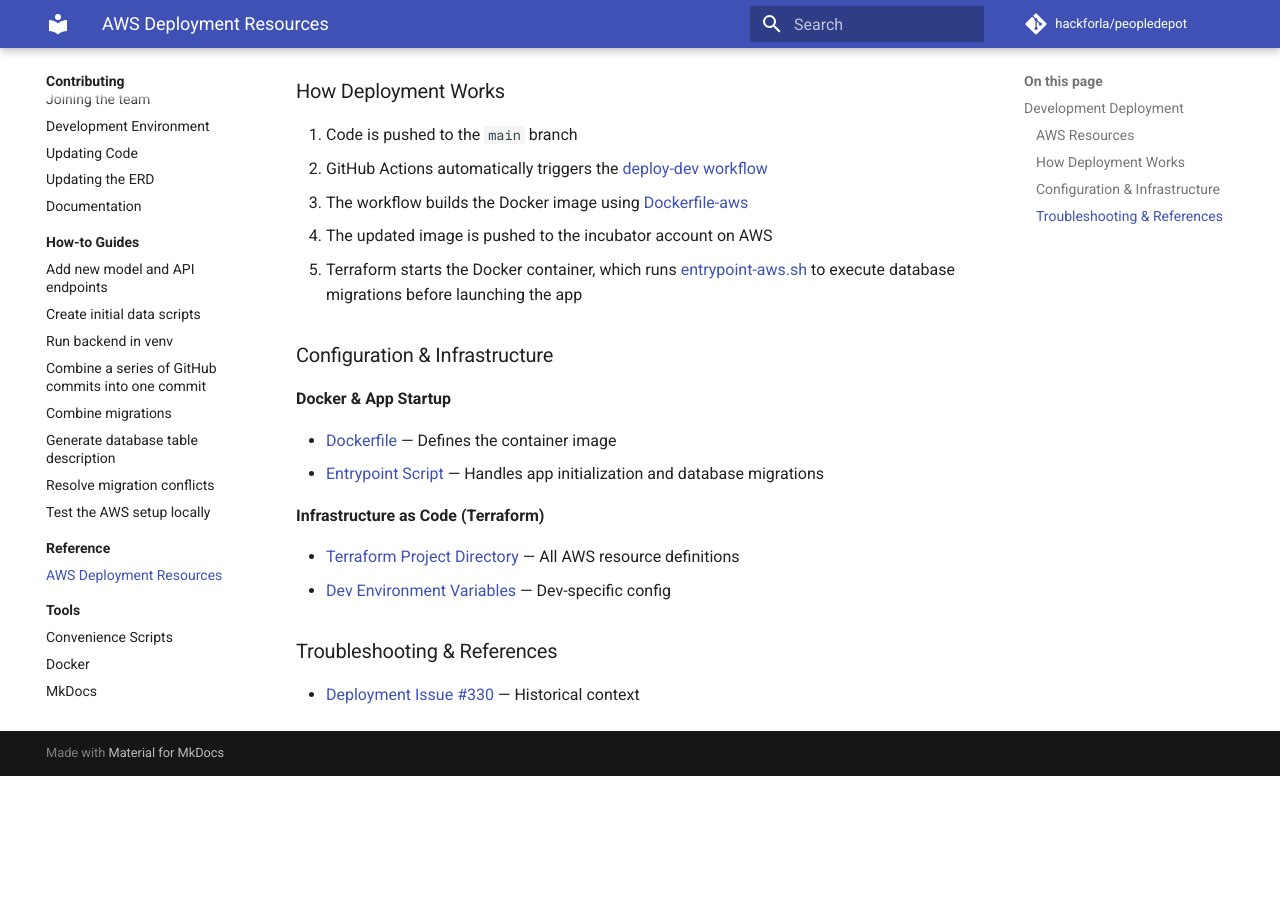
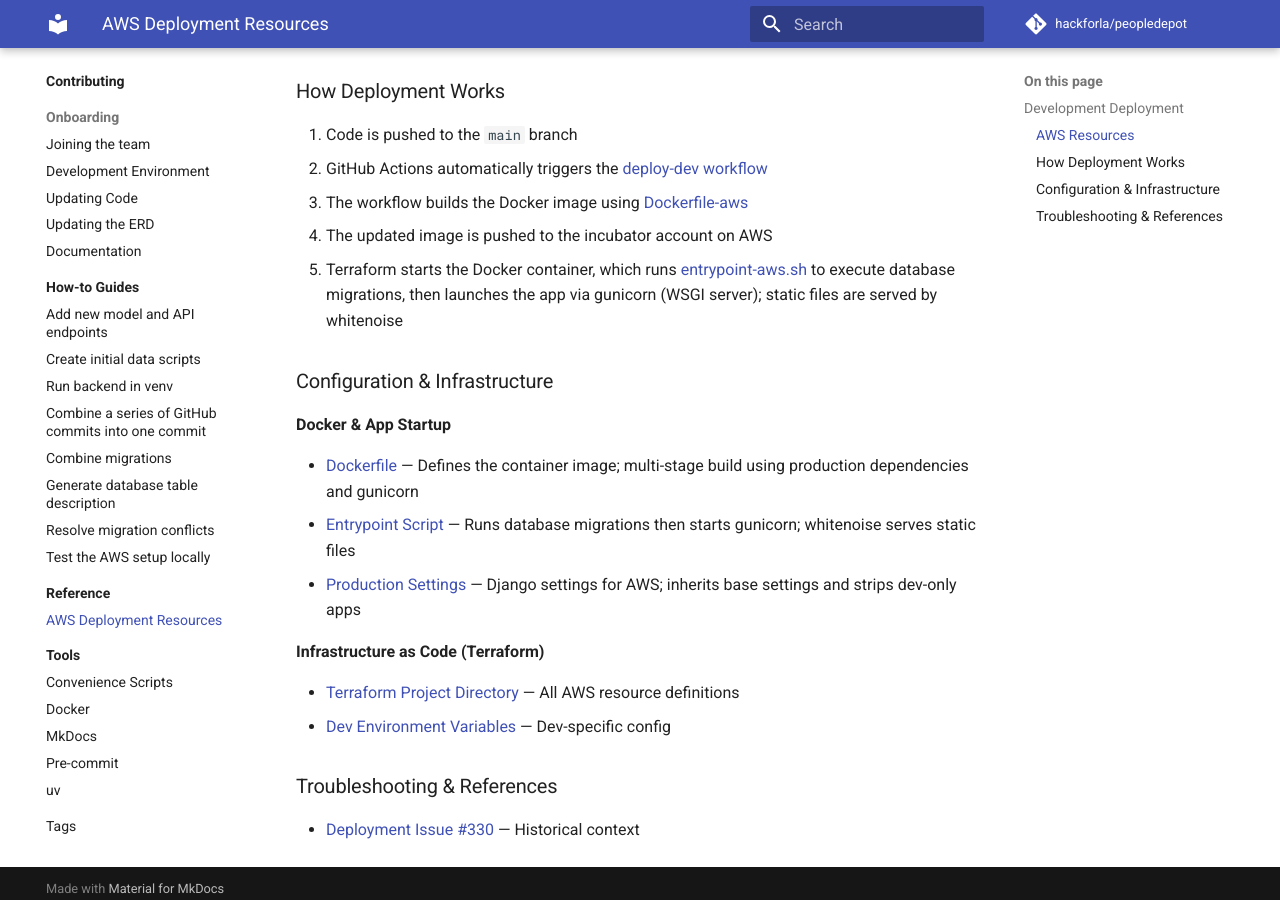
Before and after one commit to hackforla/peopledepot, an MkDocs documentation site: the page built from docs/contributing/reference/aws-resources.md, in a window 1280 px wide and 900 px high, scrolled down 732 px. Built offline with MkDocs 1.6.1 and Material for MkDocs 9.7.7, drawn with Linux system fonts in a browser that asks for light colours; comment, search, counter and statistics services are not loaded; before the commit the page ends 1508 px from its top, so only the background shows below that.

Commit message:
solves: 675, Update deployment workflow #675

```diff
--- a/docs/contributing/reference/aws-resources.md
+++ b/docs/contributing/reference/aws-resources.md
@@ -28,14 +28,15 @@
 1. GitHub Actions automatically triggers the [deploy-dev workflow](https://github.com/hackforla/peopledepot/blob/main/.github/workflows/deploy-dev.yml)
 1. The workflow builds the Docker image using [Dockerfile-aws](https://github.com/hackforla/peopledepot/blob/main/app/Dockerfile-aws)
 1. The updated image is pushed to the incubator account on AWS
-1. Terraform starts the Docker container, which runs [entrypoint-aws.sh](https://github.com/hackforla/peopledepot/blob/main/app/entrypoint-aws.sh) to execute database migrations before launching the app
+1. Terraform starts the Docker container, which runs [entrypoint-aws.sh](https://github.com/hackforla/peopledepot/blob/main/app/entrypoint-aws.sh) to execute database migrations, then launches the app via gunicorn (WSGI server); static files are served by whitenoise
 
 ### Configuration & Infrastructure
 
 **Docker & App Startup**
 
-- [Dockerfile](https://github.com/hackforla/peopledepot/blob/main/app/Dockerfile-aws) — Defines the container image
-- [Entrypoint Script](https://github.com/hackforla/peopledepot/blob/main/app/entrypoint-aws.sh) — Handles app initialization and database migrations
+- [Dockerfile](https://github.com/hackforla/peopledepot/blob/main/app/Dockerfile-aws) — Defines the container image; multi-stage build using production dependencies and gunicorn
+- [Entrypoint Script](https://github.com/hackforla/peopledepot/blob/main/app/entrypoint-aws.sh) — Runs database migrations then starts gunicorn; whitenoise serves static files
+- [Production Settings](https://github.com/hackforla/peopledepot/blob/main/app/peopledepot/settings_aws.py) — Django settings for AWS; inherits base settings and strips dev-only apps
 
 **Infrastructure as Code (Terraform)**
 
```
Also changed, not shown: 1 other file.
